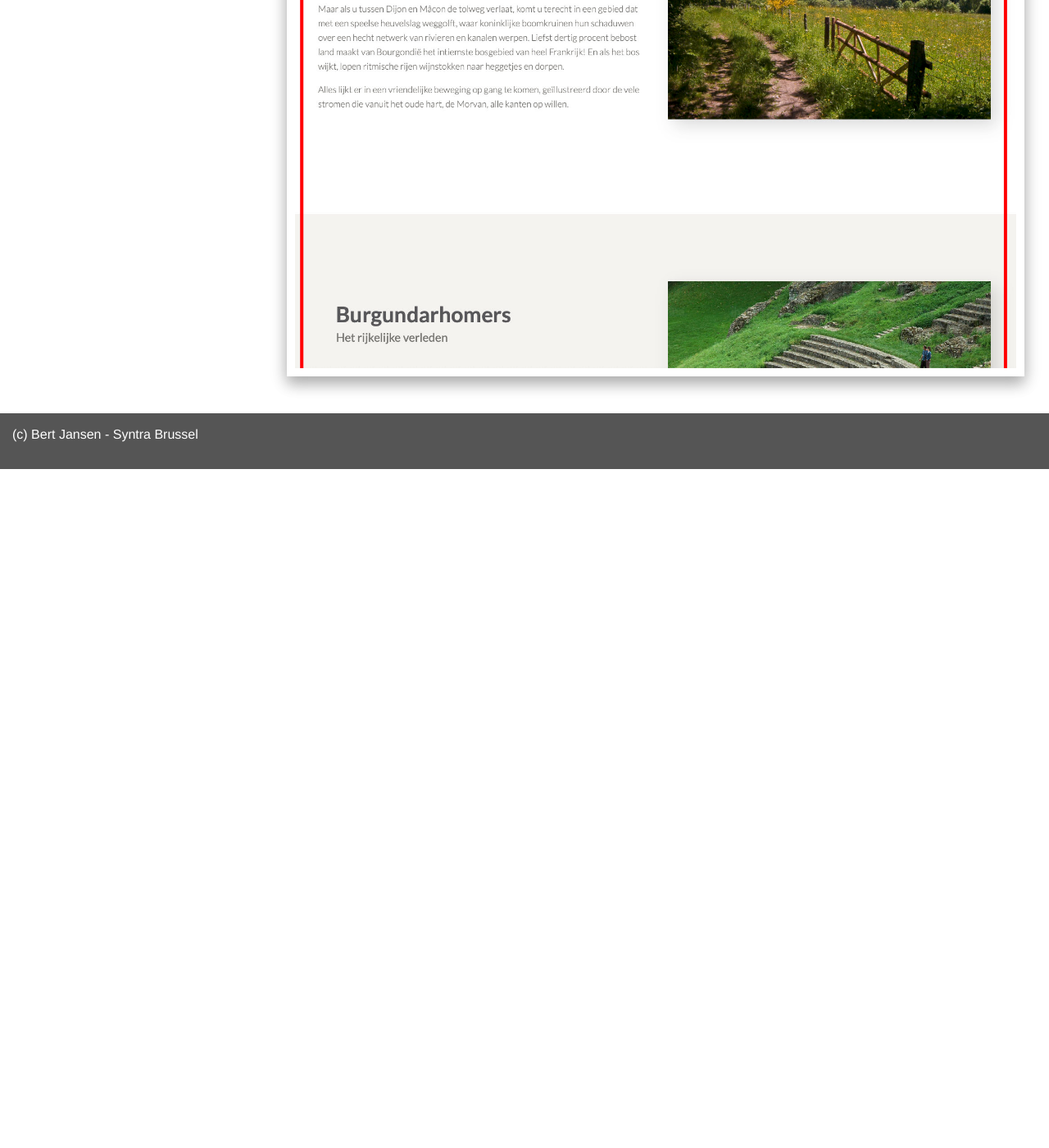
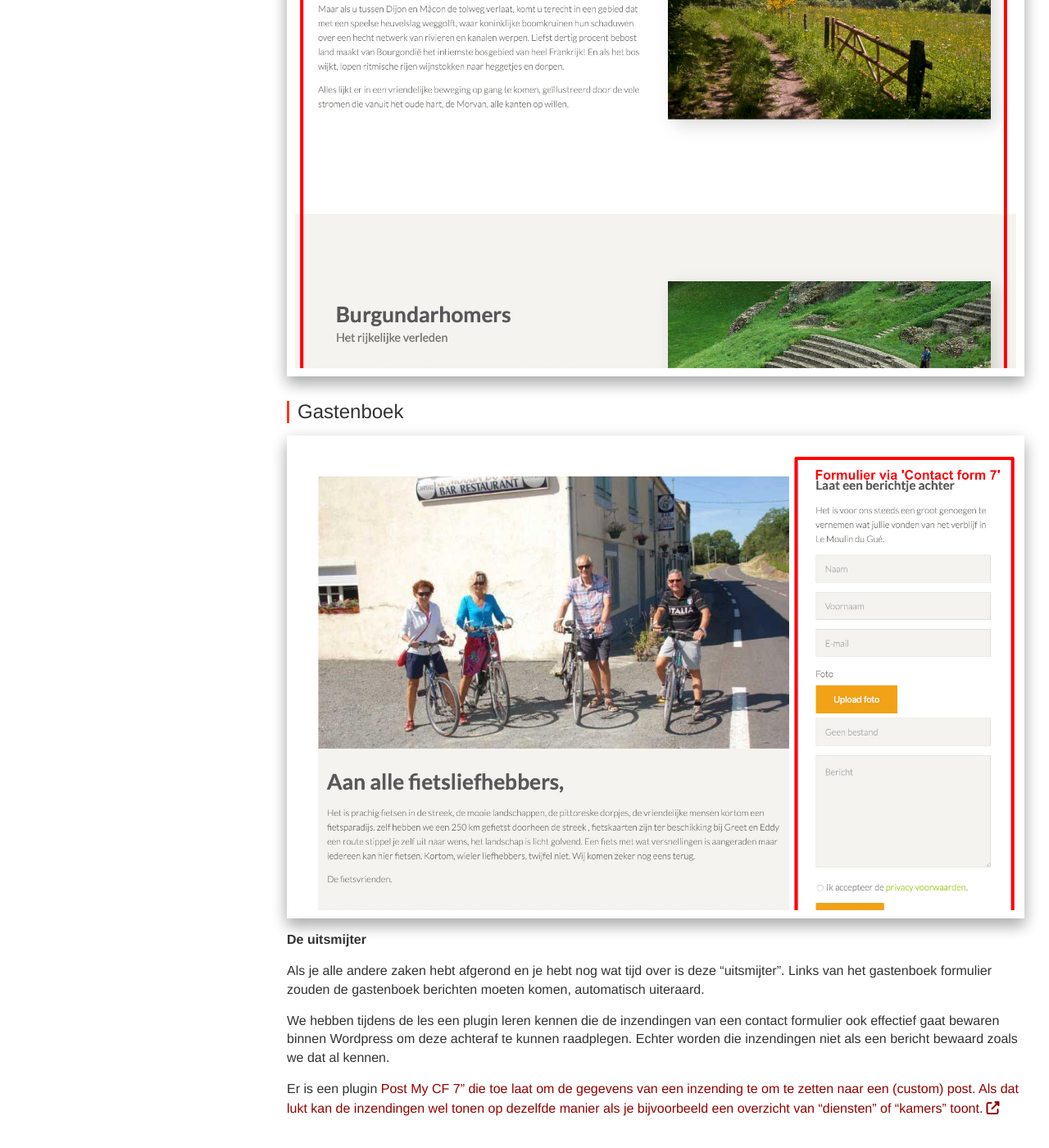
Before and after one commit to Syntra-Brussel/dynamische-webtechnieken, a Jekyll site: the page built from wordpress/eindopdracht.md, in a window 1280 px wide and 1400 px high, scrolled down 7868 px. Shown: the whole window at 82% size. Built offline with Jekyll 4.4.1, drawn with Linux system fonts in a browser that asks for light colours; nearby versions of some CDN libraries; a script that is not in the unit is left out; before the commit the page ends 8440 px from its top, so only the background shows below that.

Commit message:
gastenboek

```diff
--- a/wordpress/eindopdracht.md
+++ b/wordpress/eindopdracht.md
@@ -94,3 +94,15 @@ Verder komt in de footer rechts de primaire navigatie terug.
 ### Toerisme
 
 <img src="mdg/toerisme.jpg" class="shadow" />
+
+### Gastenboek
+
+<img src="mdg/gastenboek.jpg" class="shadow" />
+
+<strong>De uitsmijter</strong>
+
+Als je alle andere zaken hebt afgerond en je hebt nog wat tijd over is deze "uitsmijter". Links van het gastenboek formulier zouden de gastenboek berichten moeten komen, automatisch uiteraard.
+
+We hebben tijdens de les een plugin leren kennen die de inzendingen van een contact formulier ook effectief gaat bewaren binnen Wordpress om deze achteraf te kunnen raadplegen. Echter worden die inzendingen niet als een bericht bewaard zoals we dat al kennen.
+
+Er is een plugin <a href="https://wordpress.org/plugins/post-my-contact-form-7/" target="_blank">Post My CF 7" die toe laat om de gegevens van een inzending te om te zetten naar een (custom) post. Als dat lukt kan de inzendingen wel tonen op dezelfde manier als je bijvoorbeeld een overzicht van "diensten" of "kamers" toont.
```
Also changed, not shown: wordpress/mdg/gastenboek.jpg (added).
